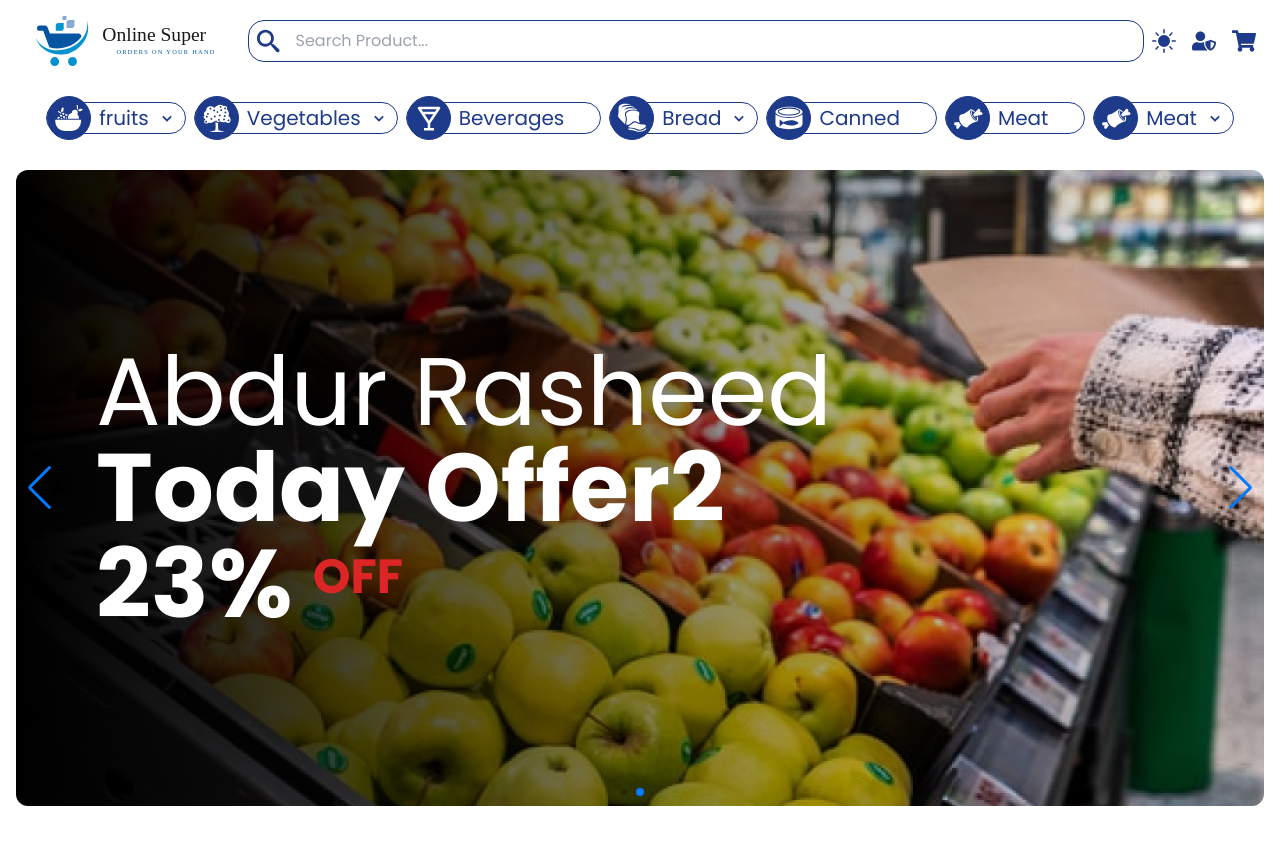
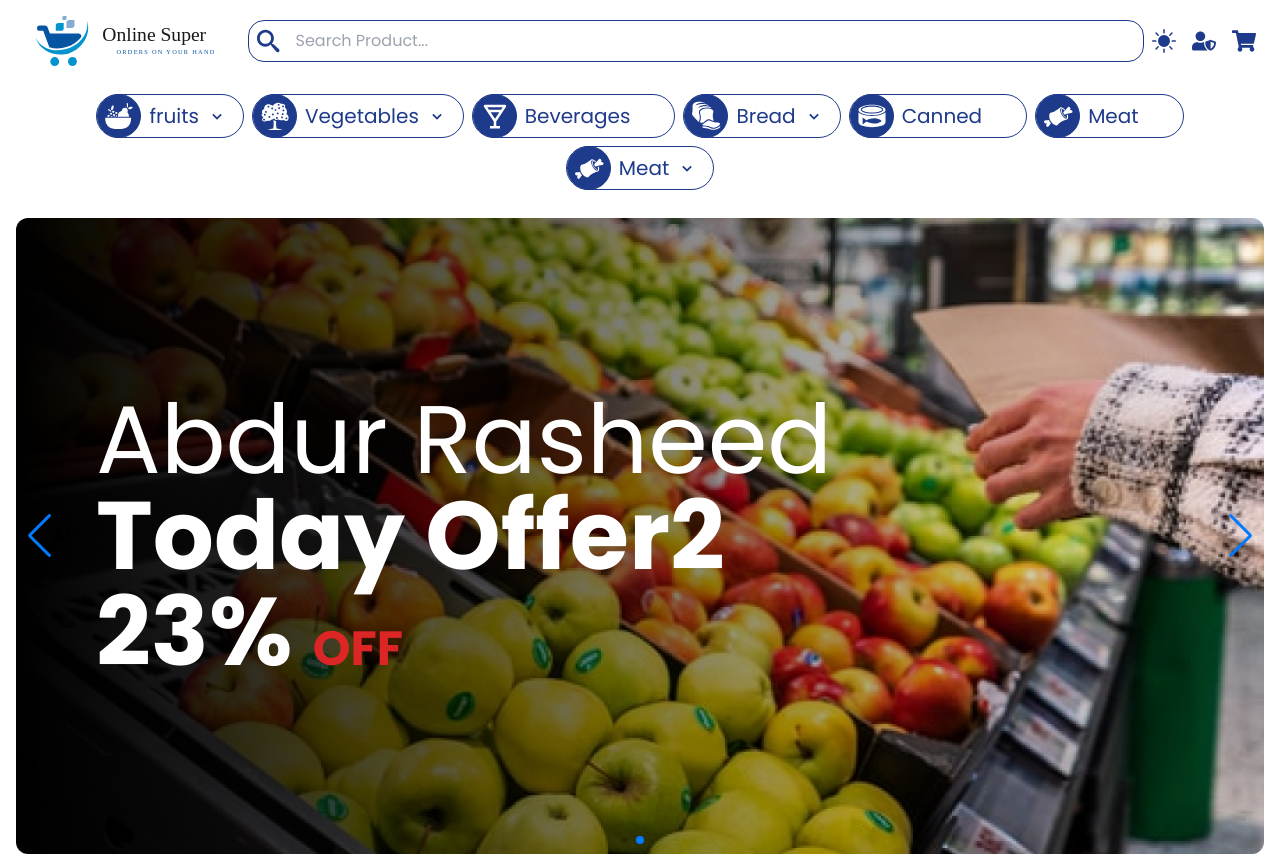
Before and after one commit to abdu-rr-asheed/onlineSuper, a React (Vite) app: page / in a window 1280 px wide. Shown: the top 856 px of the page. Built offline with nearby package versions, Linux system fonts and the light colour scheme.

Commit message:
header refine

```diff
--- a/src/components/Header.jsx
+++ b/src/components/Header.jsx
@@ -1,16 +1,32 @@
-import React from "react";
+import React, { useState } from "react";
 import logo from "../assets/logo.svg";
 import { MdOutlineMenu } from "react-icons/md";
 import { BsFillSunFill } from "react-icons/bs";
+import { CgClose } from "react-icons/cg";
 import { FaUserShield, FaShoppingCart } from "react-icons/fa";
 import Search from "./Search";
+import Navbar from "./Navbar";
 
 const Header = () => {
+  const [toggle, setToggle] = useState(false);
   return (
+    <>
       <div className="m-4">
         <div className="flex md:justify-start justify-around items-center lg:flex-nowrap flex-nowrap my-4">
           {/* Menu Icon */}
-        <MdOutlineMenu fontSize={42} className="text-blue-900 md:hidden" />
+          {toggle ? (
+            <CgClose
+              fontSize={42}
+              className="text-blue-900"
+              onClick={() => setToggle(false)}
+            />
+          ) : (
+            <MdOutlineMenu
+              fontSize={42}
+              className="text-blue-900 xl:hidden"
+              onClick={() => setToggle(true)}
+            />
+          )}
           {/* LOGO */}
           <img src={logo} alt="logo" className="md:w-48 w-36 ml-5" />
           {/* Search bar */}
@@ -29,6 +45,19 @@ const Header = () => {
           <Search />
         </div>
       </div>
+      {toggle && (
+        <div className="fixed top-0 w-full bg-white h-full overflow-y-auto shadow-md z-10 animate-slide-in">
+          <div className="w-full flex justify-end items-center p-2">
+            <CgClose
+              fontSize={42}
+              className="text-blue-900"
+              onClick={() => setToggle(false)}
+            />
+          </div>
+          <Navbar />
+        </div>
+      )}
+    </>
   );
 };
 
--- a/src/components/Heading.jsx
+++ b/src/components/Heading.jsx
@@ -5,7 +5,7 @@ const Heading = ({ main_heading, slug_title }) => {
     <>
       {main_heading && (
         <div className="relative text-center my-10 md:text-4xl text-3xl flex justify-center items-center">
-          <div className="bg-white md:w-72 w-52 before:absolute before:top-1/2 before:left-1/2 before:transform before:-translate-x-1/2 before:-translate-y-1/2 md:before:w-8/12 before:w-11/12 before:h-10 before:border-4 before:border-transparent before:border-t-blue-800 before:border-b-green-600 before:-z-10">
+          <div className="bg-white md:w-72 w-52 before:absolute before:top-1/2 before:left-1/2 before:transform before:-translate-x-1/2 before:-translate-y-1/2 md:before:w-8/12 before:w-11/12 before:h-3 before:border-4 before:border-transparent before:border-t-blue-800 before:border-b-green-600 before:-z-10">
             <h1 className="font-bold capitalize">{main_heading}</h1>
             <h3 className="uppercase text-2xl">{slug_title}</h3>
           </div>
--- a/src/components/HeroSlider.jsx
+++ b/src/components/HeroSlider.jsx
@@ -14,7 +14,7 @@ import { Autoplay, Navigation, Pagination } from "swiper";
 
 const HeroSlider = () => {
   return (
-    <div className="m-4 rounded-xl overflow-hidden md:order-2 order-1">
+    <div className="m-4 rounded-xl overflow-hidden">
       <Swiper
         pagination={{
           dynamicBullets: true,
@@ -50,11 +50,11 @@ const HeroSlider = () => {
 const Banner = ({ image, first_title, second_title, percentage }) => (
   <div className="relative w-full">
     <img src={image} alt="banner" className="object-cover w-full" />
-    <div className="absolute w-full h-full flex flex-col justify-center md:pl-20 pl-10 bg-gradient-to-r from-black to-[#00000000] top-0 left-0 text-white md:text-8xl text-3xl font-bold">
+    <div className="absolute w-full h-full flex flex-col justify-center md:pl-20 pl-10 bg-gradient-to-r from-black to-[#00000000] top-0 left-0 text-white lg:text-8xl md:text-4xl text-3xl font-bold">
       <h1 className="font-normal">{first_title}</h1>
       <h1>{second_title}</h1>
       <h2>
-        {percentage}% <sup className="md:text-5xl text-red-600">OFF</sup>
+        {percentage}% <span className="md:text-5xl text-red-600">OFF</span>
       </h2>
     </div>
   </div>
--- a/src/components/Navbar.jsx
+++ b/src/components/Navbar.jsx
@@ -5,30 +5,26 @@ import { categories } from "../utilities/data";
 
 const Navbar = () => {
   return (
-    <div className="sm:relative flex justify-center items-center flex-wrap md:order-1 order-2 sm:m-4">
+    <div className="sm:relative flex justify-center items-center flex-wrap lg:m-6 m-4">
       {categories.map((item) => (
         <div
-          className="sm:static relative group flex justify-around items-center"
+          className="sm:static relative group flex justify-center items-center flex-col xl:w-fit xl:mx-1 w-full"
           key={item.id}>
-          {/* Category List */}
-          <div className="relative mx-1 sm:my-1 my-2  rounded-2xl sm:w-full w-40 h-8 bg-cover flex justify-start items-center text-blue-900 md:text-xl text-base  py-1 pr-2 before:absolute before:top-0 before:left-0 before:w-full before:h-full border-blue-900 border before:z-[1] overflow-visible z-[2]">
+          <div className="relative mx-1 xl:my-1 my-3  rounded-3xl w-full h-11 flex justify- items-center text-blue-900 md:text-xl text-base  py-1 pr-2 border-blue-900 border">
             <span className="text-3xl  w-11 h-11 grid place-items-center rounded-full border border-blue-900 bg-blue-900 text-white">
               {item.icon}
             </span>
-            <span className="ml-2 text-center md:w-fit w-8/12">
-              {item.name}
-            </span>
+            <span className="ml-2 text-center">{item.name}</span>
             <span
-              className={`ml-2 md:block hidden ${
+              className={`ml-2 ${
                 item.dropdown == 0 ? "opacity-0" : "opacity-100"
               }`}>
               <BiChevronDown />
             </span>
           </div>
-          {/* Drop down */}
           {item.dropdown == 1 && (
-            <div className="hidden lg:group-hover:block lg:absolute top-full left-0 right-0 ml-auto mr-auto bg-white z-10 sm:w-11/12 w-full mt-3 rounded-md">
-              <div className="grid sm:grid-cols-4 gap-4 px-6 py-3">
+            <div className="hidden group-hover:block xl:absolute top-full left-0 right-0 ml-auto mr-auto bg-white z-20 xl:w-11/12 w-full mt-3 rounded-md">
+              <div className="grid lg:grid-cols-4 md:grid-cols-1 gap-4 px-6 py-3">
                 <CategoryCard>
                   <HeadingH1 title={"Leafy Green"} />
                   <SubCategory
--- a/src/containers/Home.jsx
+++ b/src/containers/Home.jsx
@@ -11,10 +11,10 @@ const Home = () => {
   return (
     <>
       <Header />
-      <div className="flex flex-col">
+      <div className="xl:block hidden">
         <Navbar />
-        <HeroSlider />
       </div>
+      <HeroSlider />
       <Cards main_heading={"New Arrivals"} slug_title={"Excuses"} />
       <Cards main_heading={"New Products"} slug_title={"Top items"} />
       <Offers />
```
Lines whose indentation alone changed are shown as unchanged.
